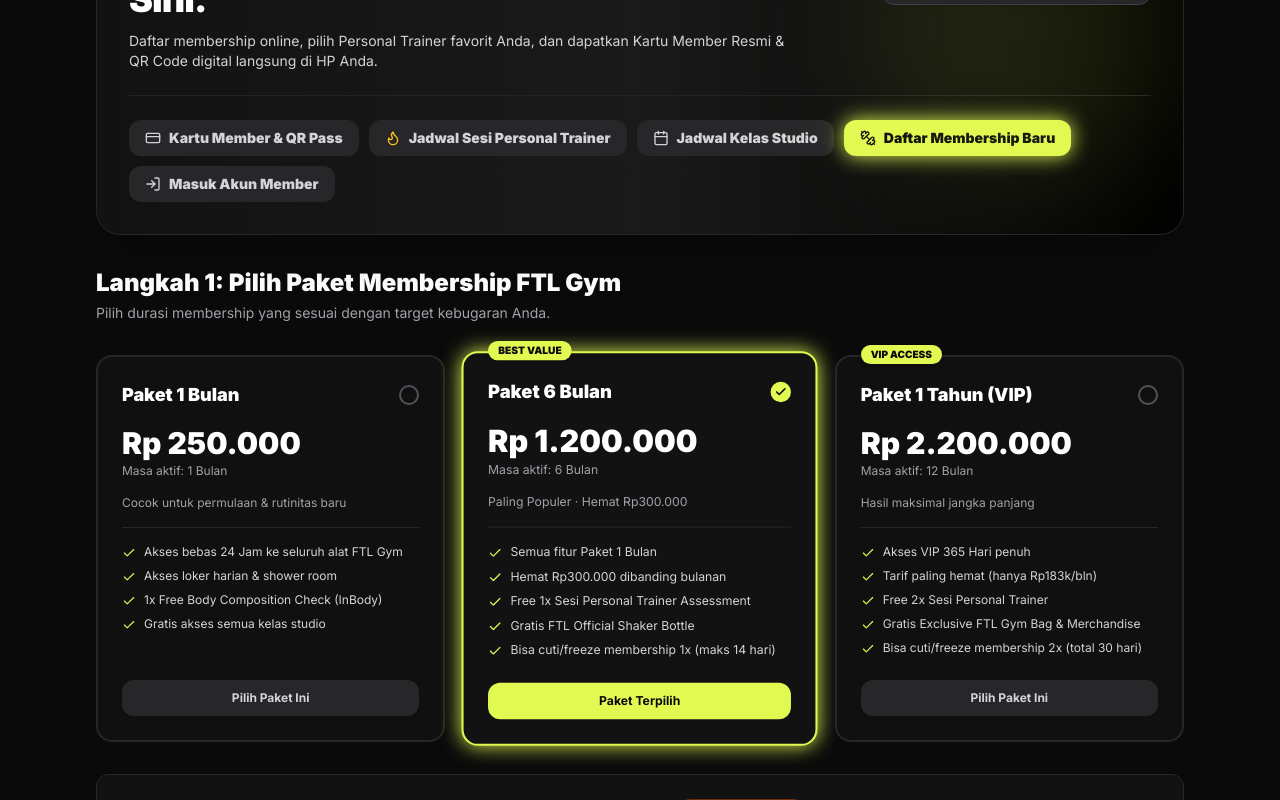
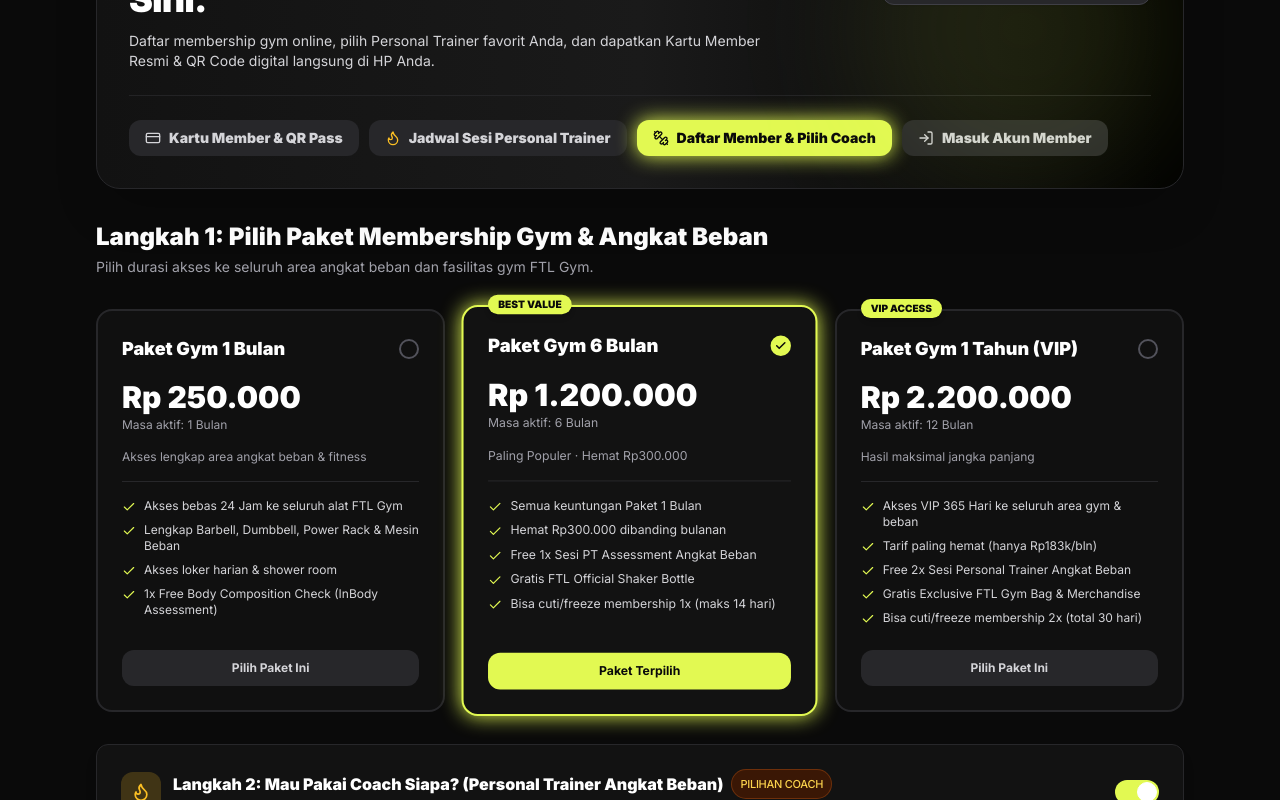
Before and after one commit to irsyadwaliyudin9-web/ftl-gym-crm, a Next.js app: page /portal in a window 1280 px wide. Shown: the part 340-1140 px from the top of the page. Built offline with nearby package versions, Linux system fonts and the light colour scheme.

Commit message:
feat: streamline to weightlifting gym focus and coach selection (removed studio classes)

```diff
--- a/src/app/page.tsx
+++ b/src/app/page.tsx
@@ -10,6 +10,7 @@ import {
   ArrowRight,
   Zap,
   Star,
+  Users,
 } from "lucide-react";
 import { Button } from "@/components/ui/Button";
 import { Badge } from "@/components/ui/Badge";
@@ -100,7 +101,7 @@ export default function LandingPage() {
           </h1>
 
           <p className="text-base sm:text-xl text-zinc-400 max-w-3xl mb-10 leading-relaxed font-normal">
-            Daftar membership online, booking pelatih pribadi favorit Anda (seperti <strong className="text-white">Coach Dian</strong>), pesan kelas studio, atau akses sistem operasional CRM gym terpadu dalam satu aplikasi.
+            Daftar membership gym online, pilih pelatih pribadi favorit Anda (seperti <strong className="text-white">Coach Dian</strong>), dan akses fasilitas latihan angkat beban serta sistem operasional CRM terpadu dalam satu aplikasi.
           </p>
 
           <div className="flex flex-col sm:flex-row items-center gap-4 mb-16 w-full sm:w-auto">
@@ -214,21 +215,20 @@ export default function LandingPage() {
             {/* Feature 3 */}
             <div className="bg-gym-card border border-zinc-800 rounded-2xl p-6 hover:border-neon/50 transition-all group">
               <div className="w-12 h-12 rounded-xl bg-neon/10 border border-neon/30 flex items-center justify-center text-neon mb-5 group-hover:scale-110 transition-transform">
-                <Calendar className="w-6 h-6" />
+                <Users className="w-6 h-6" />
               </div>
-              <h3 className="text-lg font-bold text-white mb-2">Penjadwalan Kelas Terpusat</h3>
+              <h3 className="text-lg font-bold text-white mb-2">Pilihan Coach & Sesi Latihan Beban</h3>
               <p className="text-xs text-zinc-400 leading-relaxed mb-4">
-                Atur jadwal Yoga, Poundfit, BodyPump, hingga Spinning. Batasi kuota per studio dan cetak
-                manifest kehadiran peserta hanya dengan 1 klik.
+                Pilih Personal Trainer profesional untuk bimbingan teknik angkat beban, powerlifting, hipertrofi otot, dan konsultasi postur tubuh. Atur janji temu dan pantau sisa kuota sesi via portal.
               </p>
               <ul className="text-xs text-zinc-400 space-y-2">
                 <li className="flex items-center gap-2">
                   <CheckCircle className="w-3.5 h-3.5 text-neon" />
-                  <span>Limit kuota otomatis mencegah over-booking</span>
+                  <span>Tim Coach bersertifikat (Coach Dian, Coach Rendy, dll.)</span>
                 </li>
                 <li className="flex items-center gap-2">
                   <CheckCircle className="w-3.5 h-3.5 text-neon" />
-                  <span>Check-in kehadiran langsung di manifest</span>
+                  <span>Booking sesi latihan langsung via WhatsApp resmi</span>
                 </li>
               </ul>
             </div>
@@ -275,7 +275,7 @@ export default function LandingPage() {
                   </div>
                   <div className="flex items-center gap-2">
                     <CheckCircle className="w-4 h-4 text-neon" />
-                    <span>Free Akses Semua Kelas Studio</span>
+                    <span>Akses Lengkap Seluruh Area Angkat Beban</span>
                   </div>
                   <div className="flex items-center gap-2">
                     <CheckCircle className="w-4 h-4 text-neon" />
--- a/src/app/portal/page.tsx
+++ b/src/app/portal/page.tsx
@@ -40,10 +40,10 @@ import { Card } from "@/components/ui/Card";
 import { Badge } from "@/components/ui/Badge";
 import { Button } from "@/components/ui/Button";
 
-type TabType = "pass" | "pt-schedule" | "classes" | "membership" | "login";
+type TabType = "pass" | "pt-schedule" | "membership" | "login";
 
 export default function CustomerPortalPage() {
-  const { coaches, gymClasses, registerOnlineMember, loginCustomer, bookGymClass, members } = useGymData();
+  const { coaches, registerOnlineMember, loginCustomer, members } = useGymData();
 
   // Active Tab - Default to "membership" if no member saved, or "pass" if already registered
   const [activeTab, setActiveTab] = useState<TabType>("membership");
@@ -66,7 +66,6 @@ export default function CustomerPortalPage() {
 
   // Success State for Newly Registered Member
   const [registeredMember, setRegisteredMember] = useState<any>(null);
-  const [bookingMessage, setBookingMessage] = useState<string | null>(null);
 
   // Persistent Registered Member ID
   const [registeredMemberId, setRegisteredMemberId] = useState<string | null>(null);
@@ -109,50 +108,50 @@ export default function CustomerPortalPage() {
     prevStatusRef.current = displayMember?.status;
   }, [displayMember?.status]);
 
-  // Plans details
+  // Plans details (Khusus Gym & Latihan Angkat Beban)
   const membershipPlans = [
     {
       id: "1_month" as const,
-      name: "Paket 1 Bulan",
-      tagline: "Cocok untuk permulaan & rutinitas baru",
+      name: "Paket Gym 1 Bulan",
+      tagline: "Akses lengkap area angkat beban & fitness",
       price: 250000,
       period: "1 Bulan",
       popular: false,
       benefits: [
         "Akses bebas 24 Jam ke seluruh alat FTL Gym",
+        "Lengkap Barbell, Dumbbell, Power Rack & Mesin Beban",
         "Akses loker harian & shower room",
-        "1x Free Body Composition Check (InBody)",
-        "Gratis akses semua kelas studio",
+        "1x Free Body Composition Check (InBody Assessment)",
       ],
     },
     {
       id: "6_months" as const,
-      name: "Paket 6 Bulan",
+      name: "Paket Gym 6 Bulan",
       tagline: "Paling Populer · Hemat Rp300.000",
       price: 1200000,
       period: "6 Bulan",
       popular: true,
       badge: "BEST VALUE",
       benefits: [
-        "Semua fitur Paket 1 Bulan",
+        "Semua keuntungan Paket 1 Bulan",
         "Hemat Rp300.000 dibanding bulanan",
-        "Free 1x Sesi Personal Trainer Assessment",
+        "Free 1x Sesi PT Assessment Angkat Beban",
         "Gratis FTL Official Shaker Bottle",
         "Bisa cuti/freeze membership 1x (maks 14 hari)",
       ],
     },
     {
       id: "1_year" as const,
-      name: "Paket 1 Tahun (VIP)",
+      name: "Paket Gym 1 Tahun (VIP)",
       tagline: "Hasil maksimal jangka panjang",
       price: 2200000,
       period: "12 Bulan",
       popular: false,
       badge: "VIP ACCESS",
       benefits: [
-        "Akses VIP 365 Hari penuh",
+        "Akses VIP 365 Hari ke seluruh area gym & beban",
         "Tarif paling hemat (hanya Rp183k/bln)",
-        "Free 2x Sesi Personal Trainer",
+        "Free 2x Sesi Personal Trainer Angkat Beban",
         "Gratis Exclusive FTL Gym Bag & Merchandise",
         "Bisa cuti/freeze membership 2x (total 30 hari)",
       ],
@@ -251,20 +250,6 @@ export default function CustomerPortalPage() {
     }
   };
 
-  // Quick Book Studio Class
-  const handleBookClass = (classId: string, className: string) => {
-    const memberId = displayMember ? displayMember.id : members[0]?.id;
-    if (!memberId) {
-      alert("Silakan masuk atau daftar membership terlebih dahulu.");
-      return;
-    }
-
-    const todayStr = new Date().toISOString().slice(0, 10);
-    const result = bookGymClass(classId, memberId, todayStr);
-    setBookingMessage(result.message);
-    setTimeout(() => setBookingMessage(null), 4000);
-  };
-
   // Assigned coach details for customer personal schedule
   const assignedCoach = displayMember?.selected_coach_id
     ? coaches.find((c) => c.id === displayMember.selected_coach_id) || coaches[0]
@@ -301,11 +286,11 @@ export default function CustomerPortalPage() {
             <p className="text-xs sm:text-sm text-zinc-300 leading-relaxed">
               {displayMember ? (
                 <>
-                  Kelola kartu digital FTL Gym Anda, pantau jadwal latihan dengan{" "}
-                  <strong className="text-white">{displayMember.selected_coach_name || "Coach Dian"}</strong>, serta pesan kelas studio favorit Anda.
+                  Kelola kartu digital FTL Gym Anda, pantau jadwal latihan bersama{" "}
+                  <strong className="text-white">{displayMember.selected_coach_name || "Coach Dian"}</strong>, serta kuota sesi latihan angkat beban Anda.
                 </>
               ) : (
-                "Daftar membership online, pilih Personal Trainer favorit Anda, dan dapatkan Kartu Member Resmi & QR Code digital langsung di HP Anda."
+                "Daftar membership gym online, pilih Personal Trainer favorit Anda, dan dapatkan Kartu Member Resmi & QR Code digital langsung di HP Anda."
               )}
             </p>
           </div>
@@ -332,7 +317,7 @@ export default function CustomerPortalPage() {
           </div>
         </div>
 
-        {/* Navigation Tabs - Always visible so customers can explore all features */}
+        {/* Navigation Tabs - Khusus Gym Angkat Beban & Coach */}
         <div className="flex flex-wrap gap-2.5 pt-6 border-t border-zinc-800/80 mt-6">
           <button
             onClick={() => setActiveTab("pass")}
@@ -359,18 +344,6 @@ export default function CustomerPortalPage() {
           </button>
 
           <button
-            onClick={() => setActiveTab("classes")}
-            className={`px-4 py-2 rounded-xl text-xs sm:text-sm font-black transition-all flex items-center gap-2 ${
-              activeTab === "classes"
-                ? "bg-neon text-gym-base shadow-neon"
-                : "bg-zinc-800 text-zinc-300 hover:text-white"
-            }`}
-          >
-            <Calendar className="w-4 h-4" />
-            <span>Jadwal Kelas Studio</span>
-          </button>
-
-          <button
             onClick={() => {
               setDuplicateError(null);
               setActiveTab("membership");
@@ -382,7 +355,7 @@ export default function CustomerPortalPage() {
             }`}
           >
             <Dumbbell className="w-4 h-4" />
-            <span>{displayMember ? "Perpanjang / Tambah Paket" : "Daftar Membership Baru"}</span>
+            <span>{displayMember ? "Perpanjang / Tambah Sesi PT" : "Daftar Member & Pilih Coach"}</span>
           </button>
 
           {!displayMember ? (
@@ -408,14 +381,6 @@ export default function CustomerPortalPage() {
           )}
         </div>
       </div>
-
-      {/* Global Booking Feedback Notice */}
-      {bookingMessage && (
-        <div className="p-4 rounded-2xl bg-neon/15 border border-neon/40 text-neon font-bold text-xs sm:text-sm flex items-center gap-2 animate-in fade-in">
-          <CheckCircle2 className="w-5 h-5 shrink-0" />
-          <span>{bookingMessage}</span>
-        </div>
-      )}
 
       {/* ============================================================================== */}
       {/* TAB 1: KARTU DIGITAL MEMBER & QR PASS                                          */}
@@ -707,74 +672,7 @@ export default function CustomerPortalPage() {
       )}
 
       {/* ============================================================================== */}
-      {/* TAB 3: JADWAL KELAS STUDIO FTL GYM                                             */}
-      {/* ============================================================================== */}
-      {activeTab === "classes" && (
-        <div className="space-y-6 animate-in fade-in">
-          <div>
-            <h2 className="text-2xl font-black text-white flex items-center gap-2">
-              <Calendar className="w-6 h-6 text-neon" />
-              <span>Jadwal Kelas Studio FTL Gym</span>
-            </h2>
-            <p className="text-xs sm:text-sm text-zinc-400 mt-1">
-              Semua member resmi FTL Gym berhak mengikuti kelas studio secara gratis. Kuota terbatas!
-            </p>
-          </div>
-
-          <div className="grid grid-cols-1 sm:grid-cols-2 lg:grid-cols-3 gap-4">
-            {gymClasses.map((cls) => {
-              const booked = cls.booked_count || 0;
-              const isFull = booked >= cls.capacity_limit;
-              return (
-                <Card key={cls.id} className="bg-gym-card border-zinc-800 p-5 space-y-4 flex flex-col justify-between">
-                  <div className="space-y-2">
-                    <div className="flex items-center justify-between">
-                      <span className="text-[10px] bg-zinc-800 text-zinc-300 px-2 py-0.5 rounded font-bold uppercase">
-                        {cls.room}
-                      </span>
-                      <span className="text-xs font-bold text-neon">{cls.start_time} - {cls.end_time} WIB</span>
-                    </div>
-
-                    <h3 className="text-base font-black text-white">{cls.name}</h3>
-                    <p className="text-xs text-zinc-400">Instruktur: <strong className="text-zinc-200">{cls.instructor_name}</strong></p>
-
-                    {/* Capacity Bar */}
-                    <div className="pt-2">
-                      <div className="flex justify-between text-[11px] text-zinc-400 mb-1">
-                        <span>Kapasitas Terisi:</span>
-                        <span className={isFull ? "text-rose-400 font-bold" : "text-white font-semibold"}>
-                          {booked} / {cls.capacity_limit} Kursi
-                        </span>
-                      </div>
-                      <div className="w-full bg-zinc-800 h-2 rounded-full overflow-hidden">
-                        <div
-                          className={`h-full rounded-full transition-all ${
-                            isFull ? "bg-rose-500" : "bg-neon"
-                          }`}
-                          style={{ width: `${Math.min(100, (booked / cls.capacity_limit) * 100)}%` }}
-                        />
-                      </div>
-                    </div>
-                  </div>
-
-                  <Button
-                    variant={isFull ? "secondary" : "neon"}
-                    size="sm"
-                    disabled={isFull}
-                    onClick={() => handleBookClass(cls.id, cls.name)}
-                    className="w-full text-xs"
-                  >
-                    {isFull ? "Kelas Penuh" : "Booking Slot Kelas"}
-                  </Button>
-                </Card>
-              );
-            })}
-          </div>
-        </div>
-      )}
-
-      {/* ============================================================================== */}
-      {/* TAB 4: DAFTAR MEMBERSHIP BARU (DENGAN CEK DATA GANDA)                          */}
+      {/* TAB 3: DAFTAR MEMBER & PILIH COACH (DENGAN CEK DATA GANDA)                     */}
       {/* ============================================================================== */}
       {activeTab === "membership" && (
         <div className="space-y-8 animate-in fade-in">
@@ -822,10 +720,10 @@ export default function CustomerPortalPage() {
 
           <div>
             <h2 className="text-2xl font-black text-white flex items-center gap-2">
-              <span>Langkah 1: Pilih Paket Membership FTL Gym</span>
+              <span>Langkah 1: Pilih Paket Membership Gym & Angkat Beban</span>
             </h2>
             <p className="text-xs sm:text-sm text-zinc-400 mt-1">
-              Pilih durasi membership yang sesuai dengan target kebugaran Anda.
+              Pilih durasi akses ke seluruh area angkat beban dan fasilitas gym FTL Gym.
             </p>
           </div>
 
@@ -901,13 +799,13 @@ export default function CustomerPortalPage() {
                 </div>
                 <div>
                   <h3 className="text-base font-black text-white flex items-center gap-2">
-                    <span>Langkah 2: Ingin Berlatih dengan Personal Trainer? (Opsional)</span>
+                    <span>Langkah 2: Mau Pakai Coach Siapa? (Personal Trainer Angkat Beban)</span>
                     <Badge variant="warning" size="sm">
-                      REKOMENDASI CEPAT
+                      PILIHAN COACH
                     </Badge>
                   </h3>
                   <p className="text-xs text-zinc-400">
-                    Dapatkan pendampingan teknik angkat beban, panduan nutrisi, dan target hasil terukur bersama coach tersertifikasi.
+                    Dapatkan bimbingan teknik angkat beban aman, koreksi postur tubuh, dan target hipertrofi otot bersama trainer tersertifikasi.
                   </p>
                 </div>
               </div>
--- a/src/components/common/Sidebar.tsx
+++ b/src/components/common/Sidebar.tsx
@@ -46,12 +46,6 @@ export const Sidebar: React.FC = () => {
       href: "/dashboard/pt-sessions",
       label: "Sesi Personal Trainer",
       icon: Dumbbell,
-      badge: null,
-    },
-    {
-      href: "/dashboard/classes",
-      label: "Jadwal Kelas",
-      icon: Calendar,
       badge: null,
     },
     {
```
